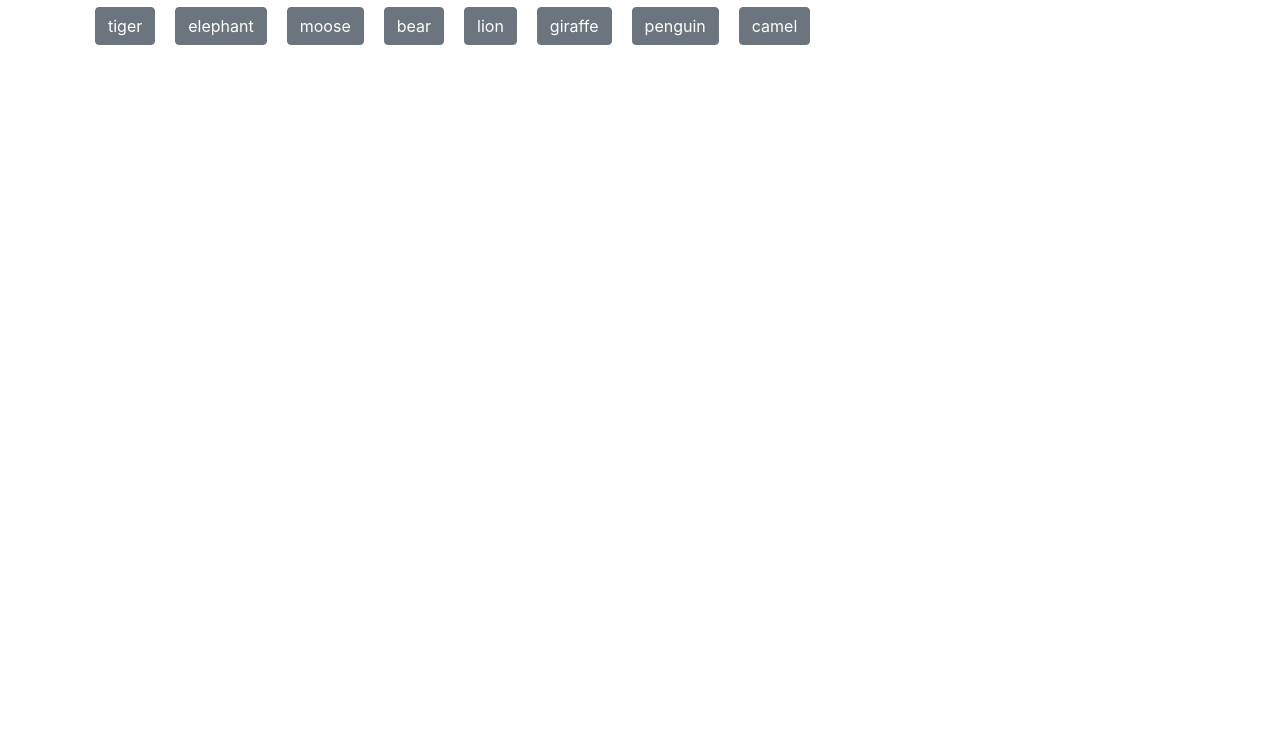
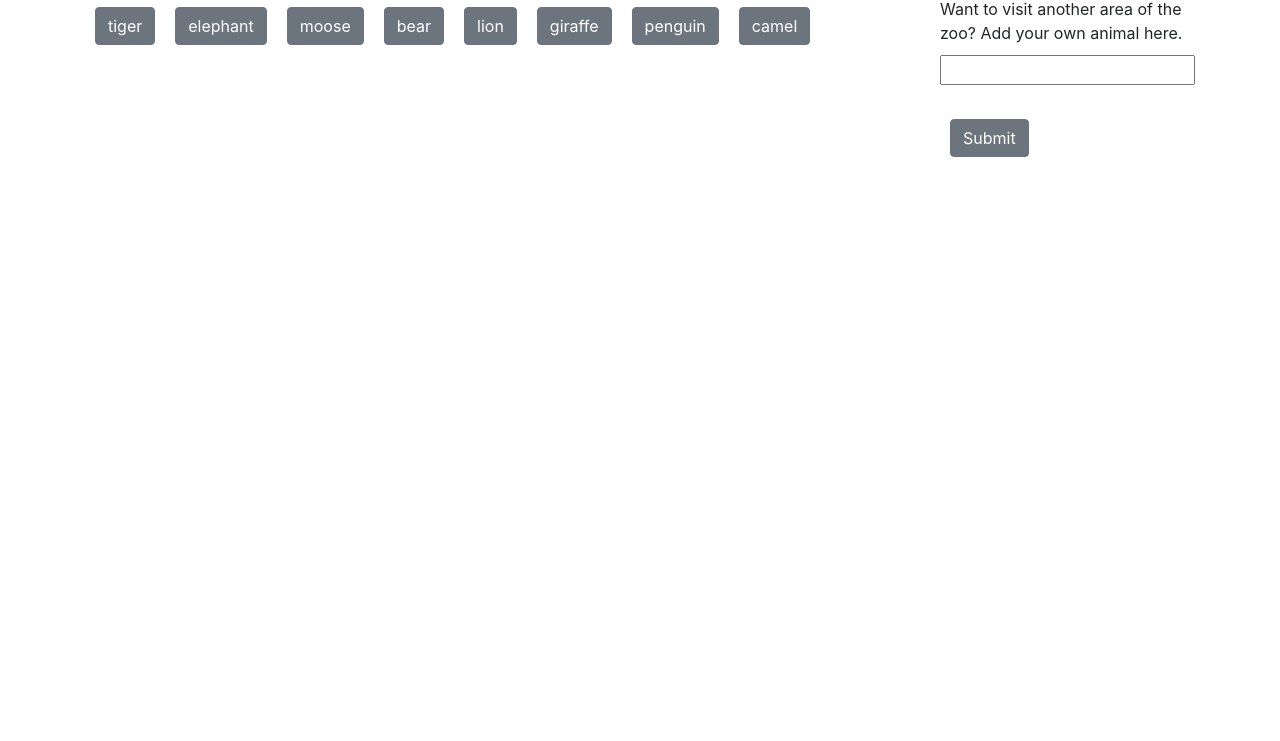
Before and after one commit to BourneID7/giphy-app, a plain HTML site: page index.html in a window 1280 px wide. Shown: the part 59-800 px from the top of the page. Drawn offline with nearby package versions, Linux system fonts and the light colour scheme.

Commit message:
added form for user to add button

```diff
--- a/assets/css/style.css
+++ b/assets/css/style.css
@@ -9,3 +9,7 @@ h1 {
     float: left;
     margin: 10px;
 }
+.input {
+    margin-top: 10px;
+    width: 100%;
+}
--- a/assets/javascript/app.js
+++ b/assets/javascript/app.js
@@ -20,9 +20,32 @@ $(document).ready(function(){
     }
     makeButton();
 
+    // create form to allow user to add their own animal button
+    function makeForm() {
+        var form = $('<form id="userButton">');
+        var formGroup = $('<div class="form-group">');
+        var label = $('<label class="user-animal">').text("Want to visit another area of the zoo? Add your own animal here.");
+        var input = $('<input type="text" class="input" value="">');
+        var submit = $('<button id="submit" type="submit" class="btn btn-secondary">').text("Submit");
+        form.append(formGroup);
+        formGroup.append(label);
+        label.append(input);
+        form.append(submit);
+
+        $("#add-button").append(form);
+
+    }
+    makeForm();
+
+
+    // function to add user animal from form to topics array
+
+
+
+
     //
     $(".animal").on("click", function() {
-        // Grabbing and storing the data-name property value from the button
+        // Grab and store the data-name property value from the button
         var animal = $(this).attr("data-name");
         var queryUrl = "https://api.giphy.com/v1/gifs/search?q=" + animal + "&api_key=" + api_key + "&limit=10";
 
@@ -36,28 +59,28 @@ $(document).ready(function(){
             // loop over each item in response data array
             var results = response.data;
             for (var i = 0; i < results.length; i++) {
-                // Creating a div for the gif
+                // Create a div for the gif
                 var gifDiv = $("<div>").addClass(".gifs");
 
-                // Storing the result item's rating
+                // Store the result item's rating
                 var rating = results[i].rating;
 
-                // Creating a paragraph tag with the result item's rating
+                // Create a paragraph tag with the result item's rating
                 var p = $("<p>").text("Rated " + rating.toUpperCase());
 
-                // Creating an image tag
+                // Create an image tag
                 var animalImage = $("<img>");
 
 
-                // Giving the image tag an src attribute of a proprrty pulled off the result item
+                // Give the image tag an src attribute of a proprrty pulled off the result item
                 animalImage.attr("src", results[i].images.fixed_height_still.url);
                 animalImage.attr("alt", animal);
-                // add attributes for animate state
+                // add attributes for animate states
                 animalImage.attr("data-still", results[i].images.fixed_height_still.url);
                 animalImage.attr("data-animate", results[i].images.fixed_height.url);
                 animalImage.attr("data-state", "still")
 
-                // Appending the paragraph and animalImage we created to the "gifDiv" div we created
+                // Append the paragraph and animalImage to the "gifDiv"
                 gifDiv.append(p);
                 gifDiv.append(animalImage);
 
--- a/index.html
+++ b/index.html
@@ -18,8 +18,8 @@
         </header>
         <main>
             <div class="row button-row">
-                <div class="col-md-10" id="buttons"></div>
-                <div class="col-md-2" id="add-button"></div>
+                <div class="col-md-9" id="buttons"></div>
+                <div class="col-md-3" id="add-button"></div>
             </div>
             <div class="row">
                 <div id="gifs" class="col-md-12"></div>
```
